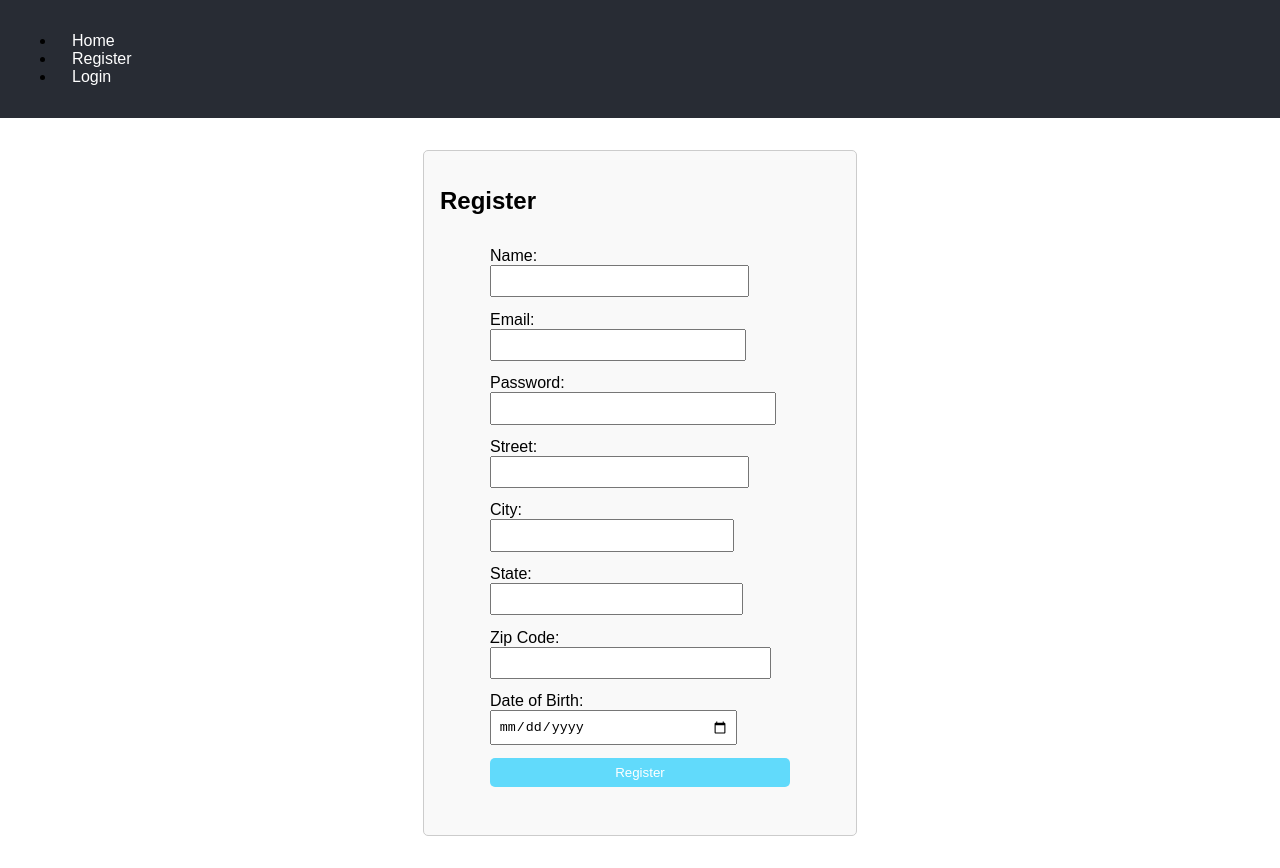
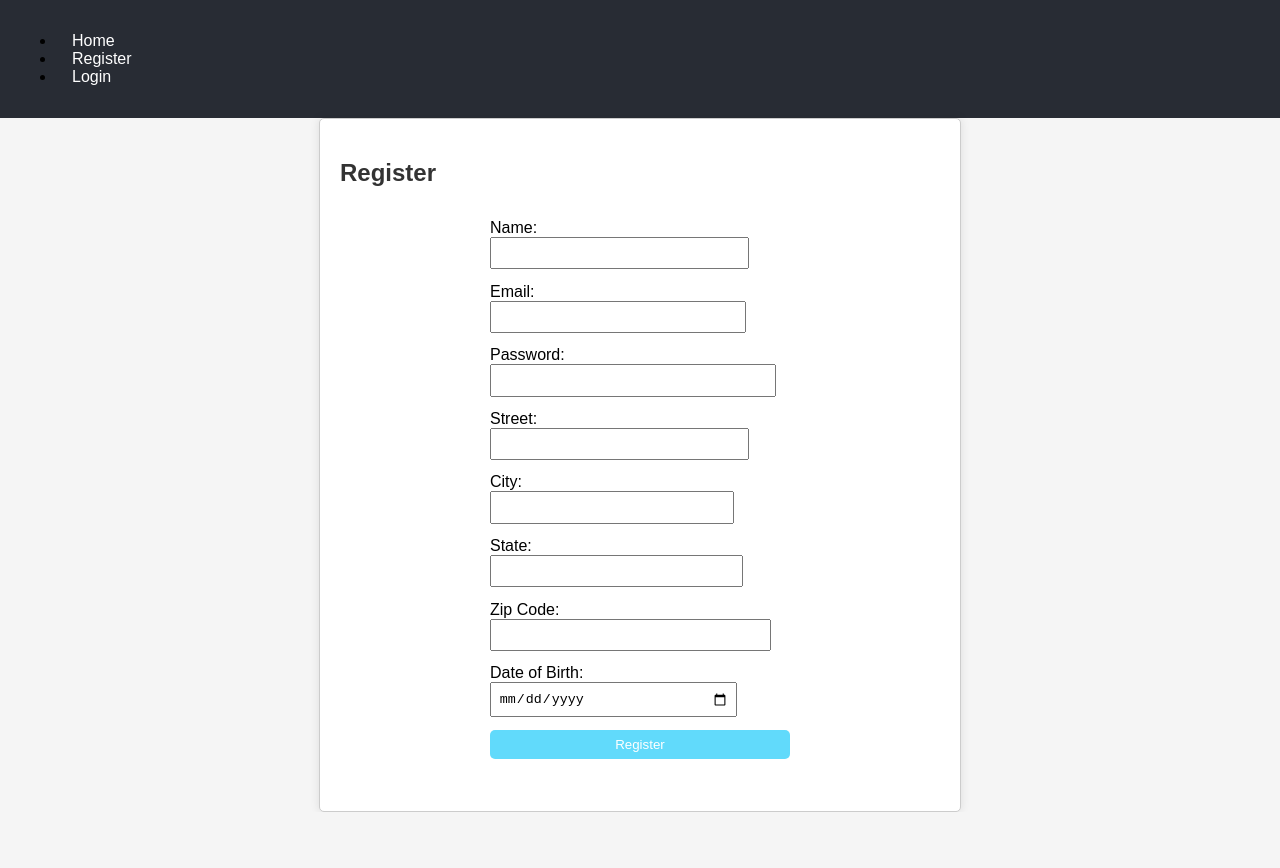
Before and after one commit to lurch9/comfort-foods, a React (Vite) app: page /register in a window 1280 px wide. After the commit the page ends 812 px from the top, so only its background shows below. Built offline with nearby package versions, Linux system fonts and the light colour scheme.

Commit message:
Set up RestaurantList component to fetch data from context, also fixed Update/Register profile logic

```diff
--- a/src/App.css
+++ b/src/App.css
@@ -1,34 +1,27 @@
 /* src/App.css */
-/* Add any additional styles you need here */
-
-.container {
-  padding: 1rem;
+body {
+  font-family: Arial, sans-serif;
+  margin: 0;
+  padding: 0;
+  background-color: #f5f5f5;
 }
 
-h1, h2 {
+h2 {
   color: #333;
 }
 
-button {
-  padding: 0.5rem 1rem;
-  background-color: #007BFF;
-  color: white;
-  border: none;
-  cursor: pointer;
+.form-container {
+  max-width: 600px;
+  margin: 0 auto;
+  padding: 20px;
+  background-color: #fff;
+  box-shadow: 0 0 10px rgba(0, 0, 0, 0.1);
 }
 
-button:hover {
-  background-color: #0056b3;
+.error-message {
+  color: red;
 }
 
-input {
-  padding: 0.5rem;
-  margin-right: 0.5rem;
-  border: 1px solid #ccc;
+.success-message {
+  color: green;
 }
-
-form {
-  display: flex;
-  flex-direction: column;
-  align-items: center;
-}
--- a/src/App.jsx
+++ b/src/App.jsx
@@ -8,6 +8,7 @@ import Profile from './pages/Profile';
 import RestaurantList from './pages/RestaurantList';
 import LandingPage from './pages/LandingPage';
 import PrivateRoute from './components/PrivateRoute';
+import './App.css'
 
 const App = () => {
   return (
--- a/src/pages/Form.css
+++ b/src/pages/Form.css
@@ -38,7 +38,10 @@
     background-color: #0056b3;
   }
 
-  .error {
+  .error-message {
     color: red;
-    margin-bottom: 1rem;
   }
+
+  .success-message {
+    color: green;
+  }
--- a/src/pages/Profile.jsx
+++ b/src/pages/Profile.jsx
@@ -1,14 +1,12 @@
-// src/pages/Profile.jsx
-import React, { useEffect, useState } from 'react';
+import React from 'react';
 import { useFormik } from 'formik';
 import * as Yup from 'yup';
 import axios from 'axios';
+import './form.css';
 import { useAuth } from '../context/AuthContext';
-import './form.css';
 
 const Profile = () => {
   const { user, setUser } = useAuth();
-  const [message, setMessage] = useState('');
 
   const formik = useFormik({
     initialValues: {
@@ -18,9 +16,8 @@ const Profile = () => {
       city: user.city || '',
       state: user.state || '',
       zip: user.zip || '',
-      dateOfBirth: user.dateOfBirth ? user.dateOfBirth.substring(0, 10) : '',
+      dateOfBirth: user.dateOfBirth || '',
       password: '',
-      confirmPassword: '',
     },
     validationSchema: Yup.object({
       name: Yup.string().required('Required'),
@@ -31,7 +28,6 @@ const Profile = () => {
       zip: Yup.string().required('Required'),
       dateOfBirth: Yup.date().required('Required'),
       password: Yup.string(),
-      confirmPassword: Yup.string().oneOf([Yup.ref('password'), null], 'Passwords must match'),
     }),
     onSubmit: async (values, { setSubmitting, setErrors }) => {
       try {
@@ -39,7 +35,6 @@ const Profile = () => {
           headers: { Authorization: `Bearer ${user.token}` },
         });
         setUser(response.data);
-        setMessage('Profile updated successfully');
       } catch (error) {
         setErrors({ submit: error.response.data.message || error.message });
       }
@@ -139,22 +134,10 @@ const Profile = () => {
             <div className="error-message">{formik.errors.password}</div>
           ) : null}
         </div>
-        <div>
-          <label htmlFor="confirmPassword">Confirm Password:</label>
-          <input
-            id="confirmPassword"
-            type="password"
-            {...formik.getFieldProps('confirmPassword')}
-          />
-          {formik.touched.confirmPassword && formik.errors.confirmPassword ? (
-            <div className="error-message">{formik.errors.confirmPassword}</div>
-          ) : null}
-        </div>
         <button type="submit" disabled={formik.isSubmitting}>
-          Update
+          Update Profile
         </button>
         {formik.errors.submit && <div className="error-message">{formik.errors.submit}</div>}
-        {message && <div className="success-message">{message}</div>}
       </form>
     </div>
   );
--- a/src/pages/RestaurantList.jsx
+++ b/src/pages/RestaurantList.jsx
@@ -1,20 +1,24 @@
-// src/components/RestaurantList.jsx
+// src/pages/RestaurantList.jsx
 import React, { useEffect, useState } from 'react';
 import { useLocation } from 'react-router-dom';
 import axios from 'axios';
 import './RestaurantList.css';
+import { useAuth } from '../context/AuthContext';
 
 const RestaurantList = () => {
   const [restaurants, setRestaurants] = useState([]);
+  const [zip, setZip] = useState('');
+  const { user } = useAuth();
   const location = useLocation();
 
   useEffect(() => {
     const query = new URLSearchParams(location.search);
-    const zip = query.get('zip');
-    if (zip) {
-      fetchRestaurants(zip);
+    const zipCode = query.get('zip') || user?.zip;  // Use logged-in user's zip if available
+    if (zipCode) {
+      setZip(zipCode);
+      fetchRestaurants(zipCode);
     }
-  }, [location]);
+  }, [location, user]);
 
   const fetchRestaurants = async (zip) => {
     try {
@@ -27,7 +31,7 @@ const RestaurantList = () => {
 
   return (
     <div className="restaurant-list">
-      <h2>Restaurants in your area</h2>
+      <h2>Restaurants in {zip}</h2>
       {restaurants.length > 0 ? (
         <ul>
           {restaurants.map((restaurant) => (
```
Also changed, not shown: 2 other files (tests, documents, lock files or other folders).
